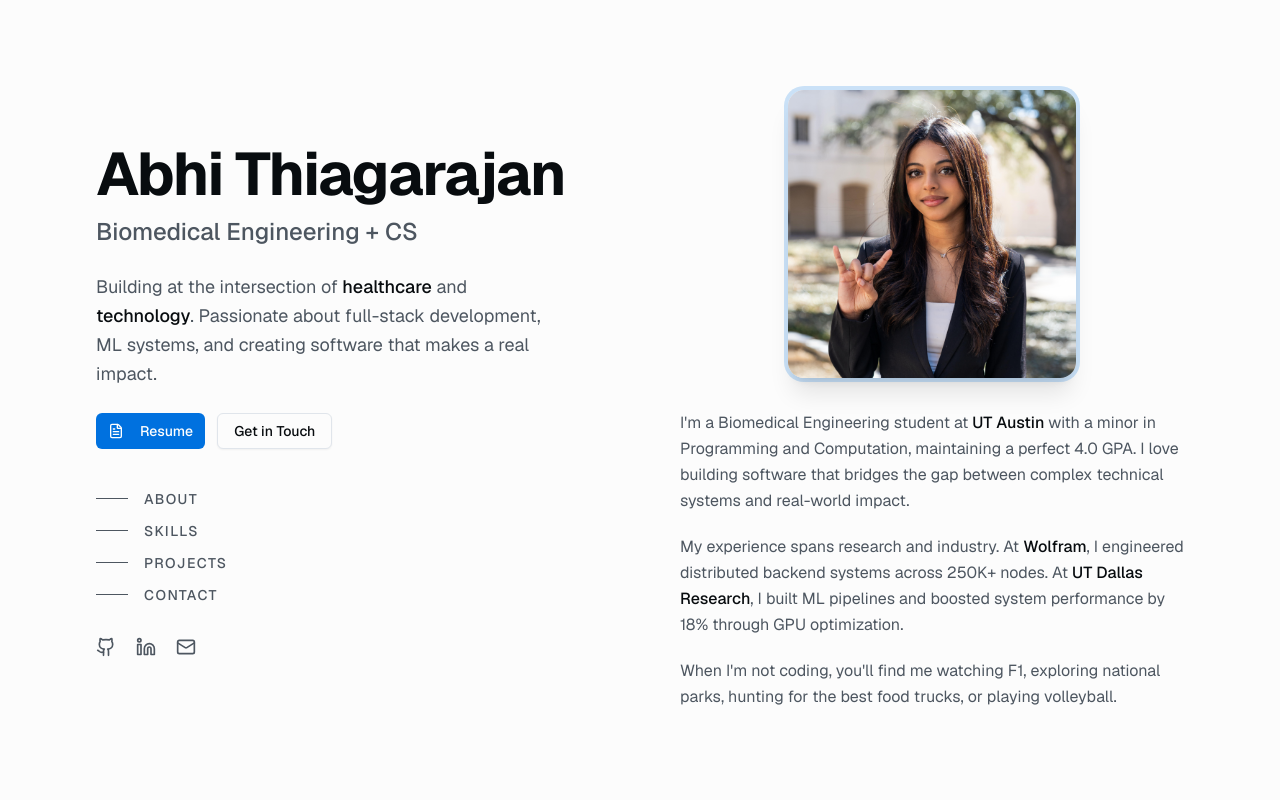
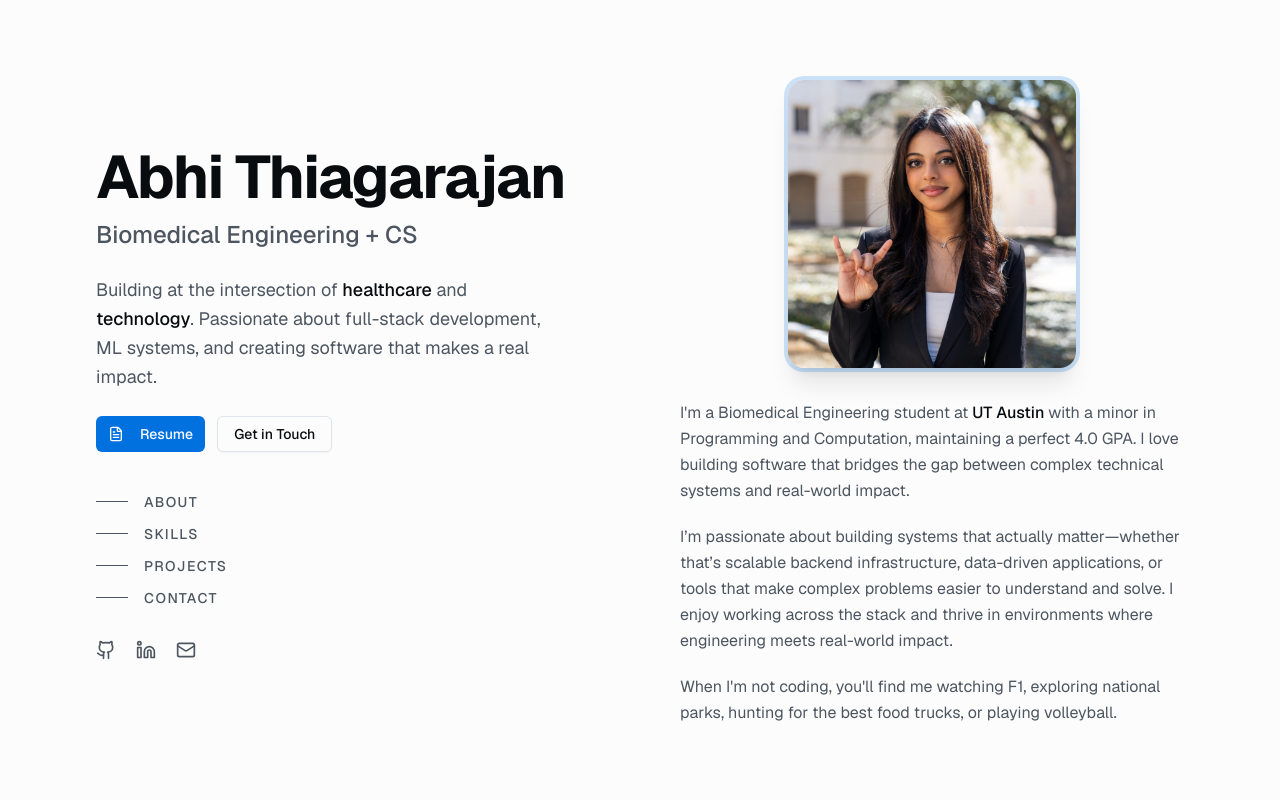
Before and after one commit to abhithiaga/PersonalWebsite, a Next.js app: page / in a window 1280 px wide. Shown: the top 800 px of the page. Built offline with nearby package versions, Linux system fonts and the light colour scheme.

Commit message:
feat: revise hero section content for clarity and conciseness
Co-authored-by: Abhi Thiaga <173403467+abhithiaga@users.noreply.github.com>

```diff
--- a/components/hero.tsx
+++ b/components/hero.tsx
@@ -90,11 +90,7 @@ export function Hero() {
                 {" with a minor in Programming and Computation, maintaining a perfect 4.0 GPA. I love building software that bridges the gap between complex technical systems and real-world impact."}
               </p>
               <p>
-                {"My experience spans research and industry. At "}
-                <span className="text-foreground font-medium">Wolfram</span>
-                {", I engineered distributed backend systems across 250K+ nodes. At "}
-                <span className="text-foreground font-medium">UT Dallas Research</span>
-                {", I built ML pipelines and boosted system performance by 18% through GPU optimization."}
+                {"I’m passionate about building systems that actually matter—whether that’s scalable backend infrastructure, data-driven applications, or tools that make complex problems easier to understand and solve. I enjoy working across the stack and thrive in environments where engineering meets real-world impact."}
               </p>
               <p>
                 {"When I'm not coding, you'll find me watching F1, exploring national parks, hunting for the best food trucks, or playing volleyball."}
```
